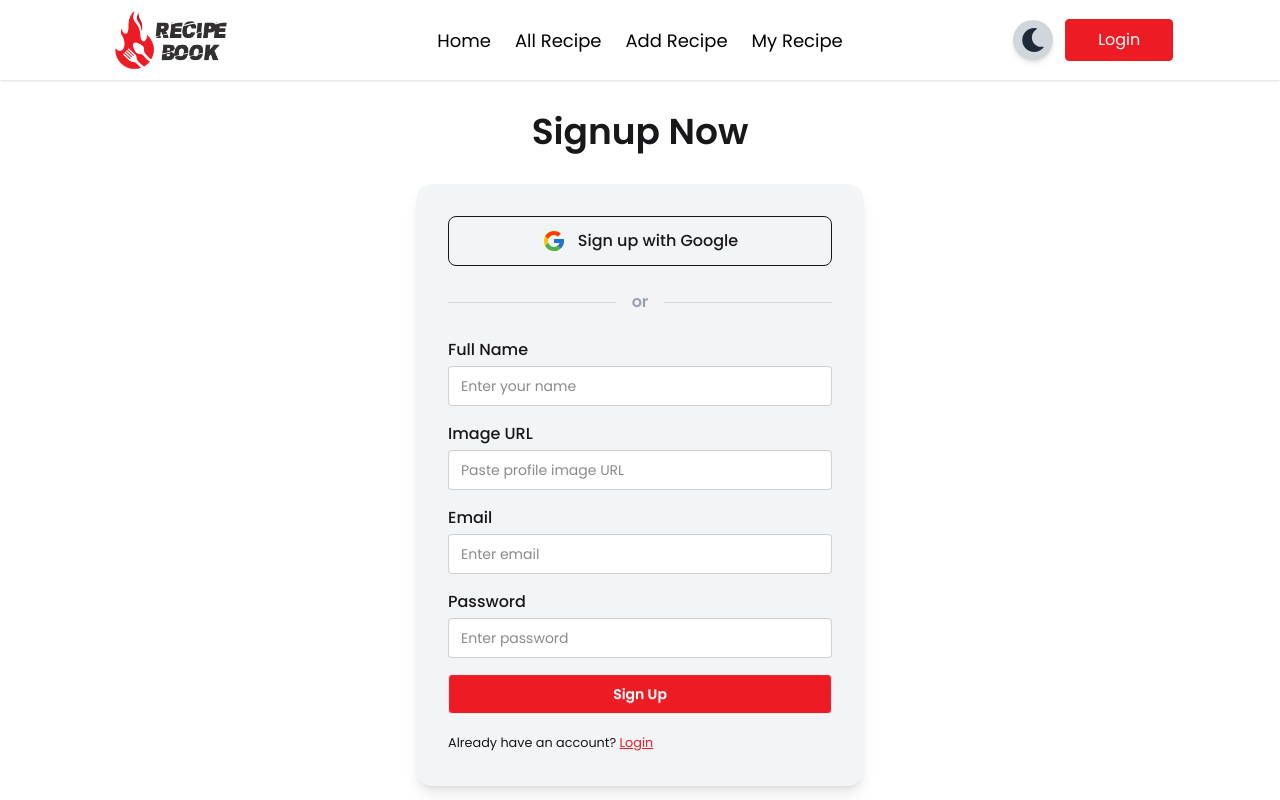
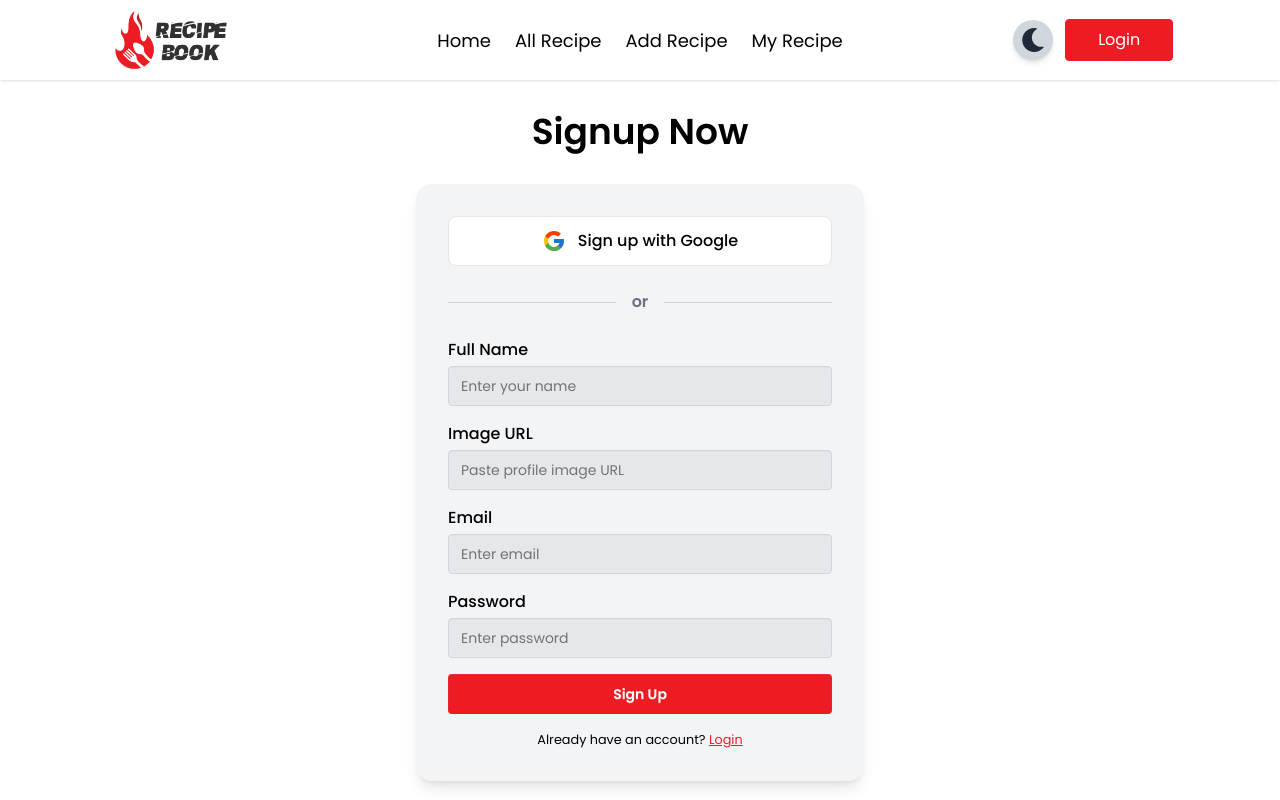
Before and after one commit to anik-siddiky/recipe-book-client, a React (Vite) app: page /signup in a window 1280 px wide. Shown: the top 800 px of the page. Built offline with nearby package versions, Linux system fonts and the light colour scheme; no server answers.

Commit message:
added darkmode styles for login and signup page also

```diff
--- a/src/Pages/Login.jsx
+++ b/src/Pages/Login.jsx
@@ -60,41 +60,42 @@ const Login = () => {
 
     return (
         <div className='md:pt-16 pt-8 md:px-0 px-4 pb-48'>
-            <h2 className='md:text-4xl text-3xl text-center font-semibold md:mb-8 mb-6'>Login Now</h2>
-            <div className=" flex items-center justify-center">
-                <div className="shadow-lg rounded-2xl p-8 w-full max-w-md bg-gray-100">
+            <h2 className='md:text-4xl text-3xl text-center font-semibold md:mb-8 mb-6 text-black dark:text-white'>Login Now</h2>
+            <div className="flex items-center justify-center">
+                <div className="shadow-lg rounded-2xl p-8 w-full max-w-md bg-gray-100 dark:bg-gray-800">
 
-                    <button onClick={handleGoogleSignIn} className="flex items-center justify-center gap-3 border w-full py-3 rounded-lg font-medium hover:bg-gray-100 transition cursor-pointer">
+                    <button
+                        onClick={handleGoogleSignIn}
+                        className="flex items-center justify-center gap-3 border w-full py-3 rounded-lg font-medium transition cursor-pointer bg-gray-200 text-black border-gray-200 bg-white dark:bg-gray-700 dark:text-white dark:border-gray-600 hover:bg-gray-200 dark:hover:bg-gray-600"
+                    >
                         <FcGoogle className="text-2xl" />
                         Login with Google
                     </button>
 
-
                     <div className="flex items-center my-6">
-                        <hr className="flex-grow border-gray-300" />
-                        <span className="mx-4 text-gray-400 font-semibold">or</span>
-                        <hr className="flex-grow border-gray-300" />
+                        <hr className="flex-grow border-gray-300 dark:border-gray-600" />
+                        <span className="mx-4 text-gray-500 dark:text-gray-400 font-semibold">or</span>
+                        <hr className="flex-grow border-gray-300 dark:border-gray-600" />
                     </div>
-
 
                     <form onSubmit={handleLogIn} className="space-y-4">
                         <div>
-                            <label className="block font-medium mb-1">Email</label>
+                            <label className="block font-medium mb-1 text-black dark:text-white">Email</label>
                             <input
                                 type="email"
                                 name="email"
-                                className="input input-bordered w-full"
+                                className="input input-bordered w-full bg-gray-200 text-black border-gray-300 dark:border-gray-200 dark:bg-gray-700 dark:text-white"
                                 placeholder="Enter email"
                                 required
                             />
                         </div>
 
                         <div>
-                            <label className="block font-medium mb-1">Password</label>
+                            <label className="block font-medium mb-1 text-black dark:text-white">Password</label>
                             <input
                                 type="password"
                                 name="password"
-                                className="input input-bordered w-full"
+                                className="input input-bordered w-full bg-gray-200 text-black border-gray-300 dark:border-gray-200 dark:bg-gray-700 dark:text-white"
                                 placeholder="Enter password"
                                 required
                             />
@@ -102,11 +103,16 @@ const Login = () => {
 
                         <button
                             type="submit"
-                            className="btn w-full text-white bg-[#ED1C24] hover:bg-[#c9151c] transition"
+                            className="btn border-none w-full text-white bg-[#ED1C24] hover:bg-[#c9151c] transition"
                         >
                             Log In
                         </button>
-                        <small>Don't have an account? <Link to="/signup" className='underline text-[#ED1C24]'>Signup</Link></small>
+                        <small className="block text-center text-black dark:text-white">
+                            Don't have an account?{' '}
+                            <Link to="/signup" className='underline text-[#ED1C24] dark:text-red-400'>
+                                Signup
+                            </Link>
+                        </small>
                     </form>
                 </div>
             </div>
--- a/src/Pages/SignUp.jsx
+++ b/src/Pages/SignUp.jsx
@@ -58,11 +58,10 @@ const SignUp = () => {
                 updateUser({ displayName: fullName, photoURL: imageUrl }).then(() => {
                     setUser({ ...user, displayName: fullName, photoURL: imageUrl });
                     navigate("/");
-                })
-                    .catch(error => {
-                        console.log(error);
-                        setUser(user);
-                    })
+                }).catch(error => {
+                    console.log(error);
+                    setUser(user);
+                });
 
                 Swal.fire({
                     icon: 'success',
@@ -85,61 +84,66 @@ const SignUp = () => {
 
     return (
         <div className='pt-8 md:px-0 px-4 pb-40'>
-            <h2 className='md:text-4xl text-3xl text-center font-semibold md:mb-8 mb-6'>Signup Now</h2>
+            <h2 className='md:text-4xl text-3xl text-center font-semibold md:mb-8 mb-6 text-black dark:text-white'>
+                Signup Now
+            </h2>
             <div className="flex items-center justify-center">
-                <div className="shadow-lg rounded-2xl p-8 w-full max-w-md bg-gray-100">
+                <div className="shadow-lg rounded-2xl p-8 w-full max-w-md bg-gray-100 dark:bg-gray-800">
 
-                    <button onClick={handleGoogleSingIn} className="flex items-center justify-center gap-3 border w-full py-3 rounded-lg font-medium hover:bg-gray-100 transition cursor-pointer">
+                    <button
+                        onClick={handleGoogleSingIn}
+                        className="flex items-center justify-center gap-3 border w-full py-3 rounded-lg font-medium transition cursor-pointer bg-gray-200 text-black border-gray-200 bg-white dark:bg-gray-700 dark:text-white dark:border-gray-600 hover:bg-gray-200 dark:hover:bg-gray-600"
+                    >
                         <FcGoogle className="text-2xl" />
                         Sign up with Google
                     </button>
 
                     <div className="flex items-center my-6">
-                        <hr className="flex-grow border-gray-300" />
-                        <span className="mx-4 text-gray-400 font-semibold">or</span>
-                        <hr className="flex-grow border-gray-300" />
+                        <hr className="flex-grow border-gray-300 dark:border-gray-600" />
+                        <span className="mx-4 text-gray-500 dark:text-gray-400 font-semibold">or</span>
+                        <hr className="flex-grow border-gray-300 dark:border-gray-600" />
                     </div>
 
                     <form onSubmit={handleSignUp} className="space-y-4">
                         <div>
-                            <label className="block font-medium mb-1">Full Name</label>
+                            <label className="block font-medium mb-1 text-black dark:text-white">Full Name</label>
                             <input
                                 type="text"
                                 name="fullName"
-                                className="input input-bordered w-full"
+                                className="input input-bordered w-full bg-gray-200 text-black border-gray-300 dark:border-gray-200 dark:bg-gray-700 dark:text-white"
                                 placeholder="Enter your name"
                                 required
                             />
                         </div>
 
                         <div>
-                            <label className="block font-medium mb-1">Image URL</label>
+                            <label className="block font-medium mb-1 text-black dark:text-white">Image URL</label>
                             <input
                                 type="text"
                                 name="imageUrl"
-                                className="input input-bordered w-full"
+                                className="input input-bordered w-full bg-gray-200 text-black border-gray-300 dark:border-gray-200 dark:bg-gray-700 dark:text-white"
                                 placeholder="Paste profile image URL"
                                 required
                             />
                         </div>
 
                         <div>
-                            <label className="block font-medium mb-1">Email</label>
+                            <label className="block font-medium mb-1 text-black dark:text-white">Email</label>
                             <input
                                 type="email"
                                 name="email"
-                                className="input input-bordered w-full"
+                                className="input input-bordered w-full bg-gray-200 text-black border-gray-300 dark:border-gray-200 dark:bg-gray-700 dark:text-white"
                                 placeholder="Enter email"
                                 required
                             />
                         </div>
 
                         <div>
-                            <label className="block font-medium mb-1">Password</label>
+                            <label className="block font-medium mb-1 text-black dark:text-white">Password</label>
                             <input
                                 type="password"
                                 name="password"
-                                className="input input-bordered w-full"
+                                className="input input-bordered w-full bg-gray-200 text-black border-gray-300 dark:border-gray-200 dark:bg-gray-700 dark:text-white"
                                 placeholder="Enter password"
                                 required
                             />
@@ -151,14 +155,14 @@ const SignUp = () => {
 
                         <button
                             type="submit"
-                            className="btn w-full text-white bg-[#ED1C24] hover:bg-[#c9151c] transition"
+                            className="btn border-none w-full text-white bg-[#ED1C24] hover:bg-[#c9151c] transition"
                         >
                             Sign Up
                         </button>
 
-                        <small>
+                        <small className="block text-center text-black dark:text-white">
                             Already have an account?{' '}
-                            <Link to="/login" className='underline text-[#ED1C24]'>
+                            <Link to="/login" className='underline text-[#ED1C24] dark:text-red-400'>
                                 Login
                             </Link>
                         </small>
```
